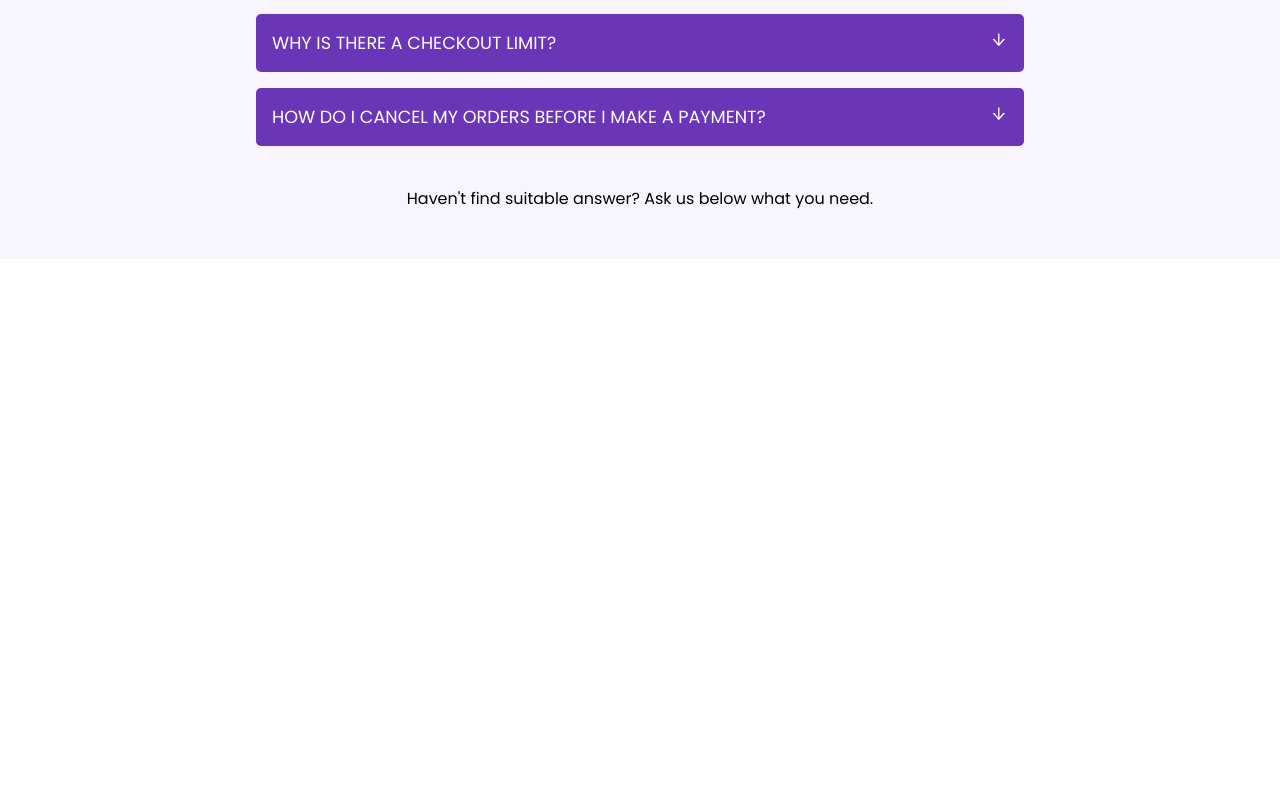
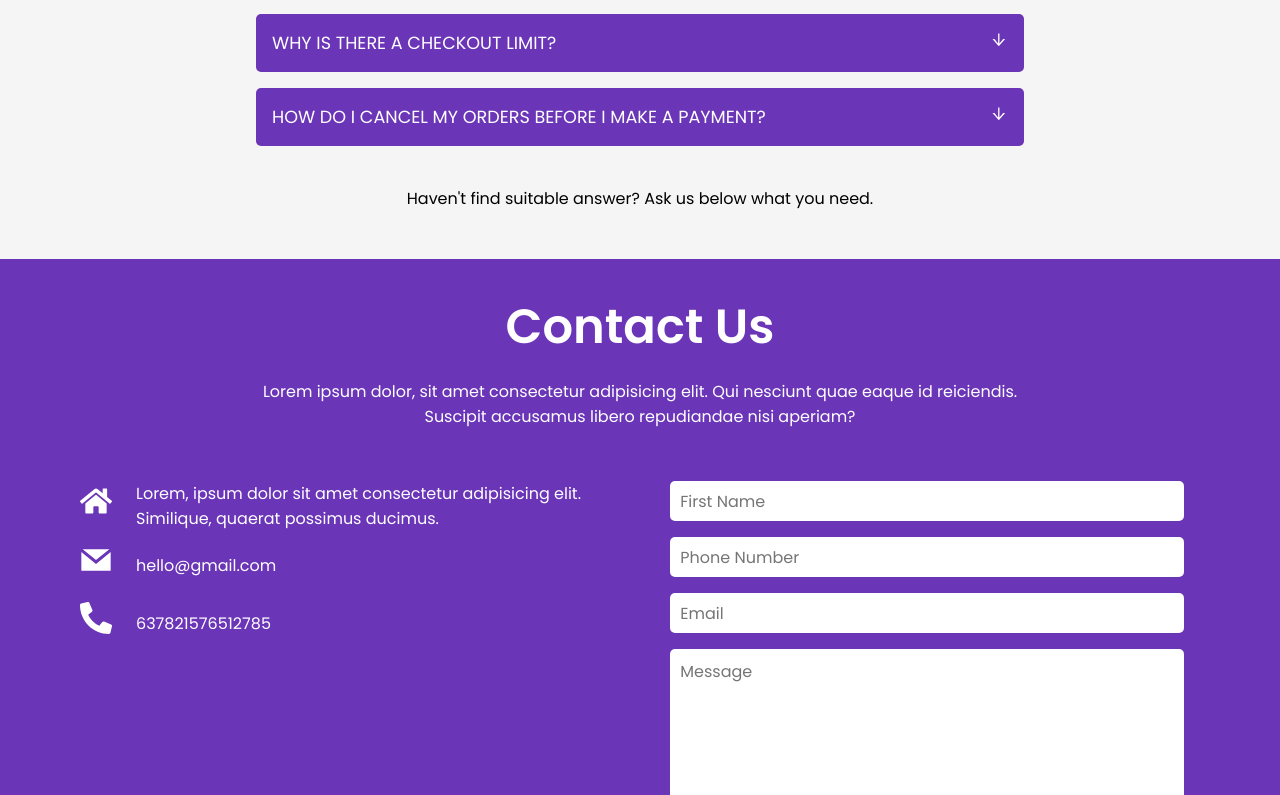
Before and after one commit to thisissandip/easypay, a React (Create React App) app: page / in a window 1280 px wide. Shown: the part 5819-6614 px from the top of the page. Before the commit the page ends 6078 px from the top, so only its background shows below. Built offline with nearby package versions, Linux system fonts and the light colour scheme.

Commit message:
Contact Page Structure

```diff
--- a/package.json
+++ b/package.json
@@ -6,6 +6,7 @@
     "@testing-library/jest-dom": "^5.11.5",
     "@testing-library/react": "^11.1.1",
     "@testing-library/user-event": "^12.2.0",
+    "formik": "^2.2.5",
     "react": "^17.0.1",
     "react-dom": "^17.0.1",
     "react-icons": "^3.11.0",
--- a/src/App.js
+++ b/src/App.js
@@ -5,6 +5,7 @@ import PlanCard from "./components/Plans/PlanCard";
 import Services from "./components/Services/Services";
 import TeamCard from "./components/Team/TeamCard";
 import Reviews from "./components/Reviews/Reviews";
+import Contact from "./components/Contact/Contact";
 import FAQ from "./components/FAQ/Faq";
 import {
 	layoutdata,
@@ -73,6 +74,7 @@ function App() {
 
 	return (
 		<div className='App'>
+			{/* Navbar */}
 			{/* Header Section */}
 			<Header />
 			{/* Services Section */}
@@ -137,6 +139,17 @@ function App() {
 					Haven't find suitable answer? Ask us below what you need.
 				</div>
 			</section>
+			{/* Contact Section */}
+			<section className='contact-section'>
+				<div className='contact-section-title'>Contact Us</div>
+				<div className='contact-section-des'>
+					Lorem ipsum dolor, sit amet consectetur adipisicing elit. Qui nesciunt
+					quae eaque id reiciendis. Suscipit accusamus libero repudiandae nisi
+					aperiam?
+				</div>
+				<Contact />
+			</section>
+			{/* Footer Section */}
 		</div>
 	);
 }
--- /dev/null
+++ b/src/components/Contact/Contact.js
@@ -0,0 +1,38 @@
+import React from "react";
+import MyForm from "./MyForm";
+import { FaHome, FaPhoneAlt } from "react-icons/fa";
+import { GrMail } from "react-icons/gr";
+import "./contact.scss";
+
+function Contact() {
+	return (
+		<div className='contact-cont'>
+			<div className='contact-left-cont'>
+				<div className='left-addr left-deets'>
+					<div className='contact-icon'>
+						<FaHome />
+					</div>
+					Lorem, ipsum dolor sit amet consectetur adipisicing elit. Similique,
+					quaerat possimus ducimus.
+				</div>
+				<div className='left-email left-deets'>
+					<div className='contact-icon'>
+						<GrMail />
+					</div>
+					hello@gmail.com
+				</div>
+				<div className='left-phone left-deets'>
+					<div className='contact-icon'>
+						<FaPhoneAlt />
+					</div>
+					637821576512785
+				</div>
+			</div>
+			<div className='contact-right-cont'>
+				<MyForm />
+			</div>
+		</div>
+	);
+}
+
+export default Contact;
--- /dev/null
+++ b/src/components/Contact/MyForm.js
@@ -0,0 +1,68 @@
+import React from "react";
+import { Formik, Form, Field } from "formik";
+
+function MyForm() {
+	const initialValues = {
+		fname: "",
+		lname: "",
+		email: "",
+		message: "",
+	};
+
+	const onSubmit = (values) => {
+		console.log("Form Values", values);
+	};
+
+	return (
+		<div className='my-form'>
+			<Formik initialValues={initialValues} onSubmit={onSubmit}>
+				<Form>
+					<div className='form-control'>
+						<Field
+							type='text'
+							name='fname'
+							className='fname'
+							placeholder='First Name'
+						/>
+					</div>
+					<div className='form-control'>
+						{/* 	This is Phone Number Field */}
+						<input
+							type='text'
+							name='lname'
+							className='lname'
+							placeholder='Phone Number'
+						/>
+					</div>
+
+					<div className='form-control'>
+						<Field
+							type='email'
+							name='email'
+							className='email'
+							placeholder='Email'
+						/>
+					</div>
+
+					<div className='form-control'>
+						<Field
+							as='textarea'
+							name='message'
+							className='message'
+							placeholder='Message'
+						/>
+					</div>
+					<div className='form-control'>
+						{" "}
+						<button className='sub-btn' type='submit'>
+							{" "}
+							Send
+						</button>
+					</div>
+				</Form>
+			</Formik>
+		</div>
+	);
+}
+
+export default MyForm;
--- /dev/null
+++ b/src/components/Contact/contact.scss
@@ -0,0 +1,183 @@
+@import "../../index.scss";
+
+.contact-section {
+	width: 100%;
+	padding: 2rem 0;
+	color: white;
+	display: flex;
+	align-items: center;
+	flex-direction: column;
+	font-family: $poppins;
+	background-color: $purple;
+	/* 	background: url("../Plans/bg.jpg") no-repeat center;
+	background-size: cover; */
+
+	.contact-section-title {
+		width: 100%;
+		text-align: center;
+		font-size: 3rem;
+		font-weight: 600;
+		margin-bottom: 1rem;
+	}
+	.contact-section-des {
+		width: 60%;
+		text-align: center;
+		margin-bottom: 1.3rem;
+	}
+	.contact-cont {
+		display: flex;
+		justify-content: space-evenly;
+		max-width: 1600px;
+		.contact-left-cont {
+			margin-left: 4rem;
+			padding: 2rem 1rem;
+			width: 50%;
+			.left-deets {
+				display: flex;
+				align-items: center;
+				margin-bottom: 10px;
+				.contact-icon {
+					margin-right: 1.5rem;
+					font-size: 2rem;
+				}
+			}
+		}
+		.contact-right-cont {
+			display: flex;
+			justify-content: center;
+			align-items: center;
+			padding: 2rem;
+			margin-right: 4rem;
+			width: 50%;
+			.my-form {
+				width: 100%;
+				.form-control {
+					overflow: hidden;
+					display: flex;
+					flex-direction: column;
+					input[type="text"],
+					input[type="number"],
+					input[type="email"],
+					.message {
+						margin-bottom: 1rem;
+						height: 2.5rem;
+						/* 	border: 1px solid black; */
+						border: none;
+						border-radius: 5px;
+						outline: none;
+						font-family: $poppins;
+						padding: 10px;
+						padding-left: 10px;
+						font-size: 1rem;
+					}
+					.message {
+						margin-bottom: 0px;
+						height: 15rem;
+						min-width: 100%;
+						max-width: 100%;
+						min-height: 5rem;
+						max-height: 10rem;
+					}
+					.sub-btn {
+						cursor: pointer;
+						margin-top: 1.2rem;
+						padding: 0.5rem 1.5rem;
+						color: white;
+						font-family: $poppins;
+						background-color: #fa6251;
+						border: 1px solid #fa6251;
+						border-radius: 5px;
+						outline: none;
+						font-size: 1rem;
+						transition: 0.2s all ease;
+					}
+				}
+				.form-row {
+					display: flex;
+				}
+			}
+		}
+	}
+}
+
+@media screen and (max-width: 1000px) {
+	.contact-section {
+		padding: 2rem 0;
+		.contact-section-title {
+			margin-bottom: 0.2rem;
+			font-size: 2.3rem;
+		}
+		.contact-section-des {
+			width: 90%;
+			margin-bottom: 10px;
+		}
+		.contact-cont {
+			display: flex;
+			justify-content: space-evenly;
+			max-width: 1400px;
+			.contact-left-cont {
+				margin-left: 1rem;
+				padding: 2rem 1rem;
+				width: 50%;
+				.left-deets {
+					.contact-icon {
+						margin-right: 1rem;
+						font-size: 2rem;
+					}
+				}
+			}
+			.contact-right-cont {
+				padding: 1rem;
+				margin-right: 1rem;
+				width: 50%;
+				.my-form {
+					width: 100%;
+				}
+			}
+		}
+	}
+}
+
+@media screen and (max-width: 650px) {
+	.contact-section {
+		padding: 2rem 0;
+		.contact-section-title {
+			margin-bottom: 0.5rem;
+			font-size: 1.5rem;
+		}
+		.contact-section-des {
+			width: 90%;
+			font-size: 0.9rem;
+			margin-bottom: 8px;
+		}
+		.contact-cont {
+			margin-top: 10px;
+			display: flex;
+			flex-direction: column;
+			align-items: center;
+			justify-content: flex-start;
+			max-width: 1400px;
+			.contact-left-cont {
+				margin-left: 0rem;
+				padding: 0rem 0rem;
+				width: 90%;
+				margin-bottom: 10px;
+				.left-deets {
+					font-size: 0.9rem;
+					.contact-icon {
+						margin-right: 1.5rem;
+						font-size: 2rem;
+					}
+				}
+			}
+			.contact-right-cont {
+				padding: 0rem;
+				margin-right: 0rem;
+				width: 90%;
+				.my-form {
+					width: 100%;
+				}
+			}
+		}
+	}
+}
--- a/src/components/FAQ/faq.scss
+++ b/src/components/FAQ/faq.scss
@@ -7,7 +7,7 @@
 	justify-content: center;
 	padding: 3rem 0;
 	width: 100%;
-	background-color: #f9f5ff;
+	background-color: rgb(245, 245, 245);
 	font-family: $poppins;
 
 	.faq-section-title {
@@ -33,6 +33,7 @@
 			background-color: $purple;
 			border-radius: 5px;
 			width: 60%;
+			max-width: 60rem;
 			transition: 0.5s all ease;
 			.faq-ans {
 				color: white;
--- a/src/components/Team/themes.scss
+++ b/src/components/Team/themes.scss
@@ -9,7 +9,7 @@
 	width: 100%;
 	padding-bottom: 5rem;
 	font-family: $poppins;
-	background-color: rgb(245, 245, 245);
+	background-color: #f9f5ff;
 	.team-section-title {
 		width: 80%;
 		text-align: center;
```
Also changed, not shown: src/components/Contact/bg.jpg (added), 1 other file (tests, documents, lock files or other folders).
